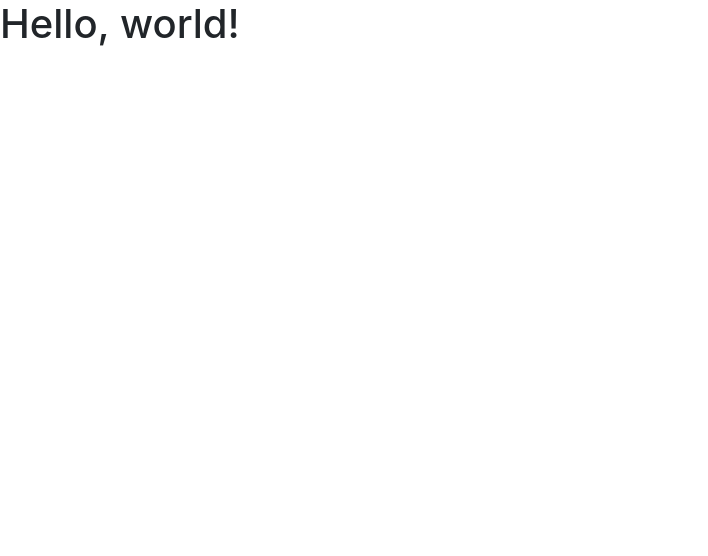
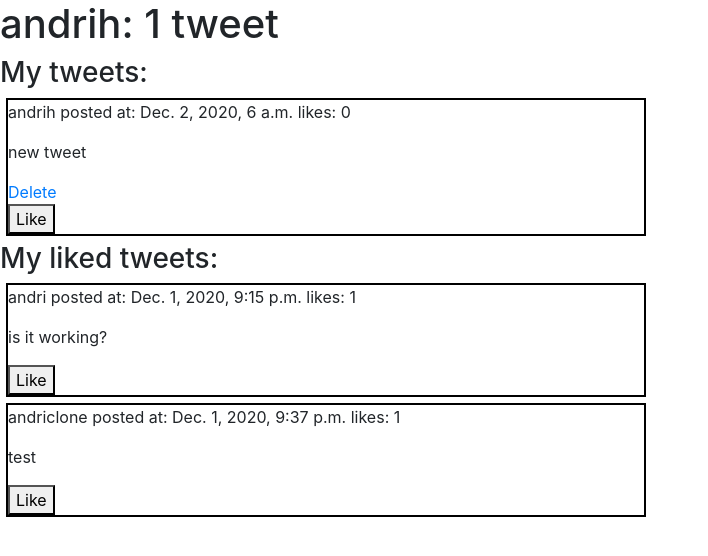
Before and after one commit to Andri-Hail/Twitter-Clone, a Django app: page /profilepage/ in a window 1280 px wide. Shown: the top 556 px of the page, without its empty margins (0-708 px from the left). Run offline with Django 3.2, Linux system fonts and the light colour scheme; a user stored in the database is signed in; data comes from the database, SQL or seed files in the repository; both versions use the stored data as it was after the commit; some libraries are stand-ins or nearby versions.

Commit message:
profile page started

```diff
--- a/twitter/home/templates/profilepage.html
+++ b/twitter/home/templates/profilepage.html
@@ -11,12 +11,53 @@
     <title>Profile Page!</title>
   </head>
   <body>
-    <h1>Hello, world!</h1>
+
+    <h1>{{username}}: {{tweet_count}} {{append}}</h1>
 
     <!-- Optional JavaScript -->
     <!-- jQuery first, then Popper.js, then Bootstrap JS -->
     <script src="https://code.jquery.com/jquery-3.2.1.slim.min.js" integrity="sha384-KJ3o2DKtIkvYIK3UENzmM7KCkRr/rE9/Qpg6aAZGJwFDMVNA/GpGFF93hXpG5KkN" crossorigin="anonymous"></script>
     <script src="https://cdnjs.cloudflare.com/ajax/libs/popper.js/1.12.9/umd/popper.min.js" integrity="sha384-ApNbgh9B+Y1QKtv3Rn7W3mgPxhU9K/ScQsAP7hUibX39j7fakFPskvXusvfa0b4Q" crossorigin="anonymous"></script>
     <script src="https://maxcdn.bootstrapcdn.com/bootstrap/4.0.0/js/bootstrap.min.js" integrity="sha384-JZR6Spejh4U02d8jOt6vLEHfe/JQGiRRSQQxSfFWpi1MquVdAyjUar5+76PVCmYl" crossorigin="anonymous"></script>
-  </body>
+
+
+    <h3>My tweets:</h3>
+    {% for tweet in my_tweets %}
+    <div style = "border: 2px solid black; margin: 6px; width:50%">
+        <p>{{tweet.author}} posted at: {{tweet.date}} likes: {{tweet.total_likes}}</0>
+        <p>{{tweet.body}}</p>
+        {% if username == tweet.author%}
+            <a href="delete?id={{tweet.id}}">Delete</a>
+        {%endif%}
+
+        <form action = "{% url 'like_post' tweet.pk %}" method="POST">
+            {% csrf_token %}
+            <button type ="submit" name = "post_id" value="{{tweet.id}}"> Like </button>
+        </form>
+
+
+    </div>
+    {% endfor %}
+
+
+    <h3>My liked tweets:</h3>
+    {% for tweet in liked_tweets %}
+    <div style = "border: 2px solid black; margin: 6px; width:50%">
+        <p>{{tweet.author}} posted at: {{tweet.date}} likes: {{tweet.total_likes}}</0>
+        <p>{{tweet.body}}</p>
+        {% if username == tweet.author%}
+            <a href="delete?id={{tweet.id}}">Delete</a>
+        {%endif%}
+
+        <form action = "{% url 'like_post' tweet.pk %}" method="POST">
+            {% csrf_token %}
+            <button type ="submit" name = "post_id" value="{{tweet.id}}"> Like </button>
+        </form>
+
+
+
+    </div>
+{% endfor %}
+
+</body>
 </html>
--- a/twitter/home/views.py
+++ b/twitter/home/views.py
@@ -19,9 +19,8 @@ def like_view(request, pk):
         tweet.likes.remove(request.user)
     else:
         tweet.likes.add(request.user)
-    return redirect('/home/')
+    return redirect(request.META['HTTP_REFERER'])
 
-    # return HttpResponseRedirect(reverse('tweet', args=[str(pk)]))
 def profile(request):
     if not request.user.is_authenticated:
         return redirect('/accounts/')
@@ -29,17 +28,24 @@ def profile(request):
 
     username = request.user
     tweets = Tweet.objects.all()
+
     my_tweets = set()
     liked_tweets = set()
+    tweet_count = 0
     for tweet in tweets:
         if tweet.likes.filter(id=request.user.id).exists():
             liked_tweets.add(tweet)
 
     for tweet in tweets:
         if tweet.author == username:
+            tweet_count += 1
             my_tweets.add(tweet)
+    if tweet_count == 1:
+        append = 'tweet'
+    else:
+        append = 'tweets'
 
-    return render(request, 'profilepage.html', {'tweets' : tweets, 'liked_tweets' : liked_tweets, 'my_tweets' : my_tweets, 'username' : username})
+    return render(request, 'profilepage.html', {'tweets' : tweets, 'liked_tweets' : liked_tweets, 'my_tweets' : my_tweets, 'username' : username, 'tweet_count' : tweet_count, 'append' : append })
 
 
 def home(request):
@@ -70,4 +76,4 @@ def delete_view(request):
     tweet = Tweet.objects.get(id=request.GET['id'])
     if tweet.author == request.user:
         tweet.delete()
-    return redirect('/home/')
+    return redirect(request.META['HTTP_REFERER'])
--- a/twitter/twitter/urls.py
+++ b/twitter/twitter/urls.py
@@ -27,6 +27,8 @@ urlpatterns = [
     path('logout/', logout_view, name='logout_view'),
     path('signup/', signup_view, name='signup_view'),
     path('home/delete', delete_view, name='delete_view'),
+    path('profilepage/delete', delete_view, name='delete_view'),
+
     path('like/<int:pk>', like_view, name='like_post'),
     path('profilepage/', profile, name='profile')
     # path('', login, name='login'),
```
Also changed, not shown: twitter/home/templates/homepage.html (+0 -16 lines), twitter/db.sqlite3.
